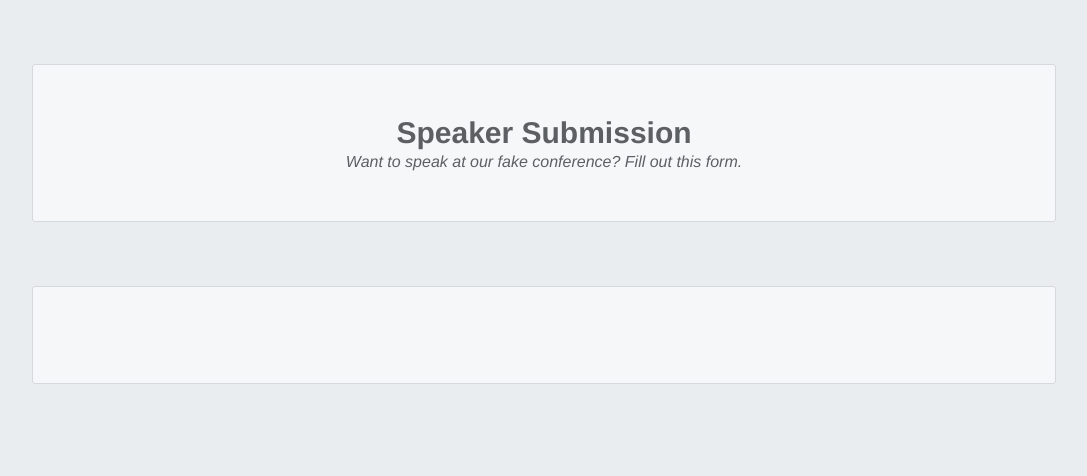
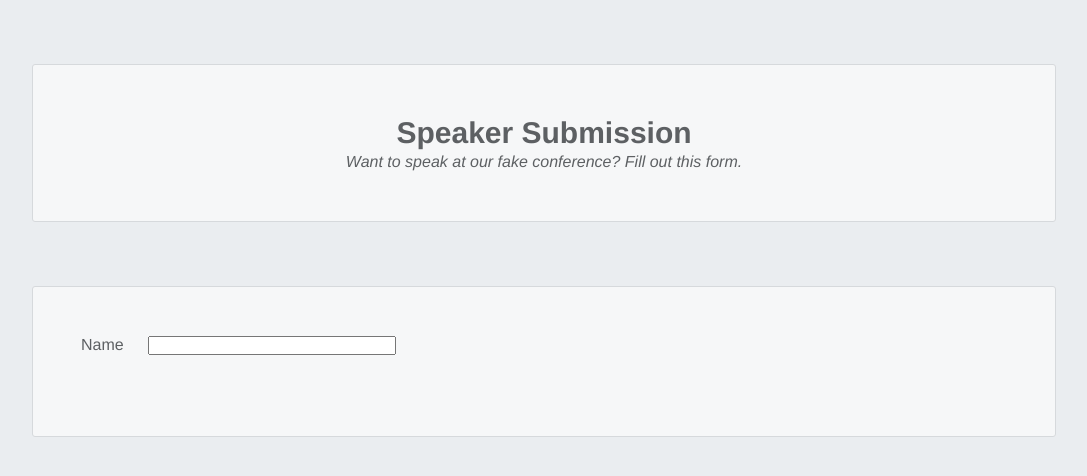
Before and after one commit to AbdulkarimMziya/speaker_submission_form, a plain HTML site: page index.html in a window 1280 px wide. Shown: the whole page, without its empty margins (96-1183 px from the left). Drawn offline with Linux system fonts and the light colour scheme.

Commit message:
feat: add full name input field with label and layout styling

```diff
--- a/index.html
+++ b/index.html
@@ -13,8 +13,10 @@
     </header>
 
     <form action="" method="post" class="speaker-form">
-
-
+        <div class="form-row">
+            <label for="full-name" >Name</label>
+            <input id="full-name" name="full-name" type="text"/>
+        </div>
     </form>
 </body>
 </html>
--- a/style.css
+++ b/style.css
@@ -50,3 +50,21 @@ body {
     padding: 3rem;
     margin: 0 0 3rem 0;
 }
+
+.form-row {
+    flex-direction: row;
+    align-items: flex-start; /* To avoid stretching */
+    margin-bottom: 2rem;
+}
+
+.form-row input[type='text'] {
+    width: 15.5rem;
+    height: initial;
+}
+
+.form-row label {
+    text-align: right;
+    width: 120px;
+    margin-top: 7px;
+    padding-right: 20px;
+}
```
